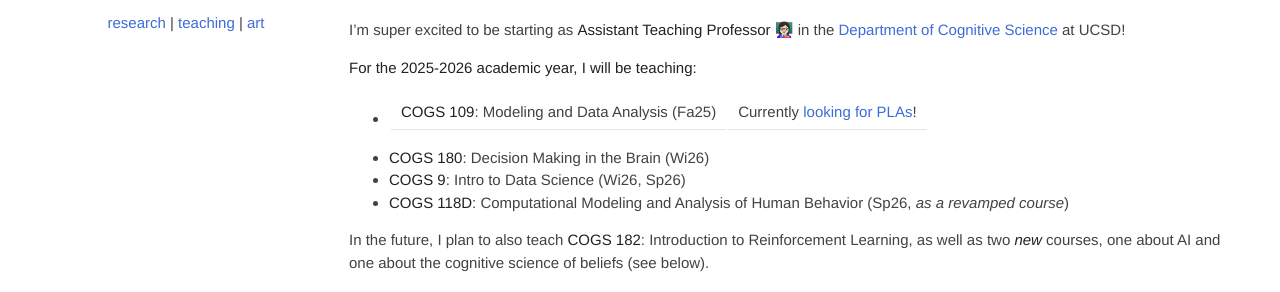
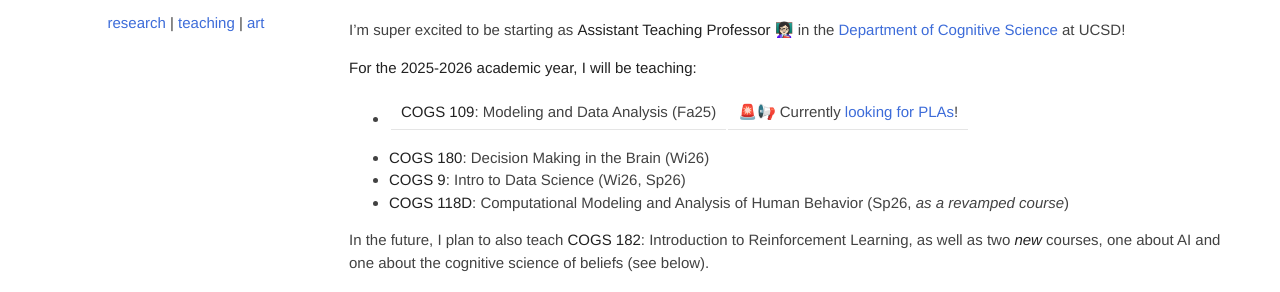
Before and after one commit to lucylai96/lucylai96.github.io, a Jekyll site: the page built from ucsd.md, in a window 1280 px wide and 900 px high. Shown: the part 395-687 px from the top of the window. Built offline with Jekyll 4.4.1, drawn with Linux system fonts in a browser that asks for light colours; our own code applies the rules of GitHub Pages for plain Markdown files.

```diff
--- a/ucsd.md
+++ b/ucsd.md
@@ -7,7 +7,7 @@
 I’m super excited to be starting as **Assistant Teaching Professor** 👩🏻‍🏫 in the [Department of Cognitive Science](https://cogsci.ucsd.edu/){:target="_blank"} at UCSD!
 
 **For the 2025-2026 academic year, I will be teaching:**
-- **COGS 109**: Modeling and Data Analysis (Fa25) | Currently [looking for PLAs](https://lucylai.com/opps){:target="_blank"}!
+- **COGS 109**: Modeling and Data Analysis (Fa25) | 🚨📢 Currently [looking for PLAs](https://lucylai.com/opps){:target="_blank"}!
 - **COGS 180**: Decision Making in the Brain (Wi26)
 - **COGS 9**: Intro to Data Science (Wi26, Sp26)
 - **COGS 118D**: Computational Modeling and Analysis of Human Behavior (Sp26, _as a revamped course_)
```
